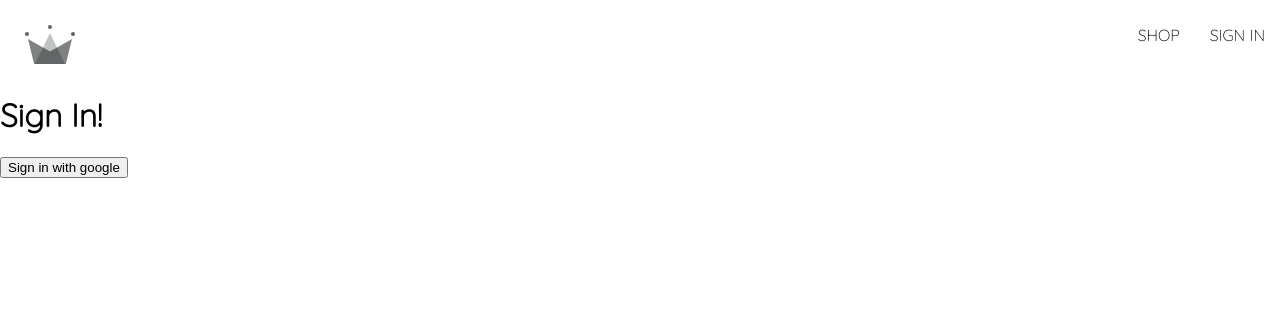
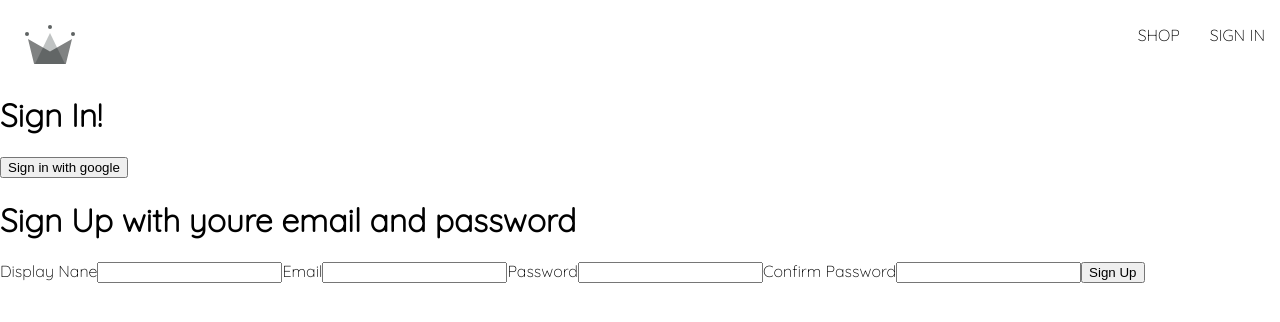
Before and after one commit to NeverGiveUp23/king-clothing, a React (Create React App) app in the folder frontend/: page /sign-in in a window 1280 px wide. Shown: the top 322 px of the page. Built offline with nearby package versions, Linux system fonts and the light colour scheme.

Commit message:
added sign in email with password form

```diff
--- /dev/null
+++ b/frontend/src/components/sign-up-form/sign-up-form.component.jsx
@@ -0,0 +1,44 @@
+import {useState} from "react";
+
+const defaultFormFields = {
+    displayName: '',
+    email: '',
+    password: '',
+    confirmPassword: ''
+}
+const SignUpForm = () => {
+ const [formFields, setFormFields] = useState(defaultFormFields);
+ const {displayName, email, password, confirmPassword} = formFields;
+
+ console.log(formFields)
+
+ const handleChange = (event) => {
+     const {name, value} = event.target;
+
+     setFormFields({
+         ...formFields,
+         [name]: value
+     })
+ };
+
+
+  return (
+      <div>
+          <h1>Sign Up with youre email and password</h1>
+          <form onSubmit={() => {}}>
+              <label>Display Nane</label>
+              <input type={'text'} required onChange={handleChange} name='displayName' value={displayName}/>
+              <label>Email</label>
+              <input type={'email'} required onChange={handleChange} name='email' value={email}/>
+              <label>Password</label>
+              <input type={'password'} required onChange={handleChange} name='password' value={password}/>
+              <label>Confirm Password</label>
+              <input type={"password"} required onChange={handleChange} name='confirmPassword' value={confirmPassword}/>
+
+              <button type={'submit'}>Sign Up</button>
+          </form>
+      </div>
+  )
+}
+
+export  default SignUpForm;
--- a/frontend/src/routes/sign-in/sign-in.component.jsx
+++ b/frontend/src/routes/sign-in/sign-in.component.jsx
@@ -1,11 +1,30 @@
+// import {useEffect} from "react";
+// import {getRedirectResult} from "firebase/auth";
+
 import { signInWithGooglePopup, createUserDocumentFromAuth} from "../../utils/firebase/firebase.utils";
+import SignUpForm from "../../components/sign-up-form/sign-up-form.component";
 
 const SignIn = () => {
+    // useEffect(async () => {
+    //     const response = await getRedirectResult(auth);
+    //     console.log(response);
+    // }, [])
+
+    // useEffect(() => {
+    //     async function fetchData() {
+    //         const response = await getRedirectResult(auth);
+    //         if (response) { // If the user is signed in
+    //             const userDocRef = await createUserDocumentFromAuth(response.user); // Create the user document
+    //             // Handle the user document reference as needed
+    //         }
+    //     }
+    //     fetchData();
+    // }, []);
     const logGoogleUser = async () => {
         const {user} = await signInWithGooglePopup();
-       const userDocRef = await createUserDocumentFromAuth(user);
-       console.log(user);
+        const userDocRef = await createUserDocumentFromAuth(user);
     }
+
 
   return (
       <div>
@@ -13,6 +32,7 @@
           <button onClick={logGoogleUser}>
               Sign in with google
           </button>
+          <SignUpForm />
       </div>
   )
 }
--- a/frontend/src/utils/firebase/firebase.utils.js
+++ b/frontend/src/utils/firebase/firebase.utils.js
@@ -1,5 +1,5 @@
 import { initializeApp } from 'firebase/app';  // this is the function that initializes the firebase app
-import { getAuth, signInWithRedirect, signInWithPopup,  GoogleAuthProvider } from 'firebase/auth';  // this is the function that initializes the firebase auth
+import { getAuth, signInWithPopup,  GoogleAuthProvider } from 'firebase/auth';  // this is the function that initializes the firebase auth
 import { getFirestore, doc, getDoc, setDoc } from 'firebase/firestore';  // this is the function that initializes the firebase firestore
 
 const firebaseConfig = {
@@ -14,14 +14,23 @@
 // Initialize Firebase
 const firebaseApp = initializeApp(firebaseConfig);
 
-const provider = new GoogleAuthProvider();
-provider.setCustomParameters({
+const googleProvider = new GoogleAuthProvider();
+googleProvider.setCustomParameters({
     prompt: "select_account"
 });
 
+// const gitProvider = new GithubAuthProvider();
+// gitProvider.setCustomParameters({
+//     prompt: "select_account"
+// });
+
 export const auth = getAuth();
 
-export const signInWithGooglePopup = () => signInWithPopup(auth, provider);
+export const signInWithGooglePopup = () => signInWithPopup(auth, googleProvider);
+
+// export const signInWithGoogleRedirect = () => signInWithRedirect(auth, googleProvider);
+
+// export const SignInWithGithubPopup = () => signInWithPopup(auth, googleProvider);
 
 
 export const db = getFirestore();
@@ -30,11 +39,9 @@
 export const createUserDocumentFromAuth = async (userAuth) => { // userAuth is the object returned from the auth library
     const userDocRef = doc(db, 'users', userAuth.uid); // this is the reference to the user document in the firestore database
 
-    console.log(userDocRef);
 
     const userSnapshot = await getDoc(userDocRef);
-    console.log(userSnapshot);
-    console.log(userSnapshot.exists());
+
 
     // if the user document does not exist in the firestore database, then create it
     if(!userSnapshot.exists()){
```
